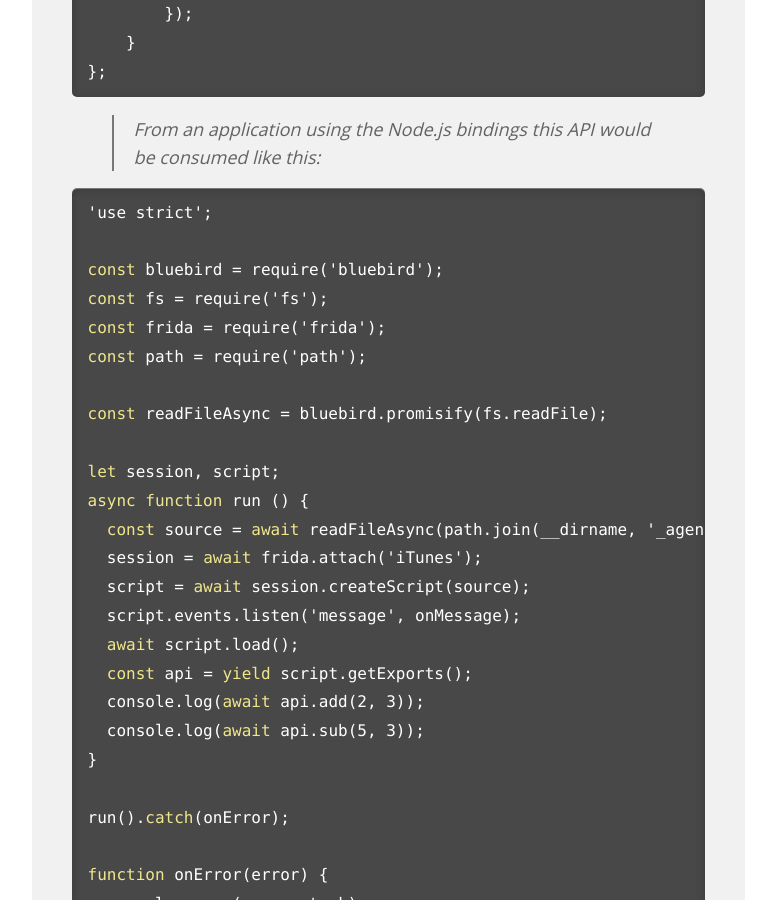
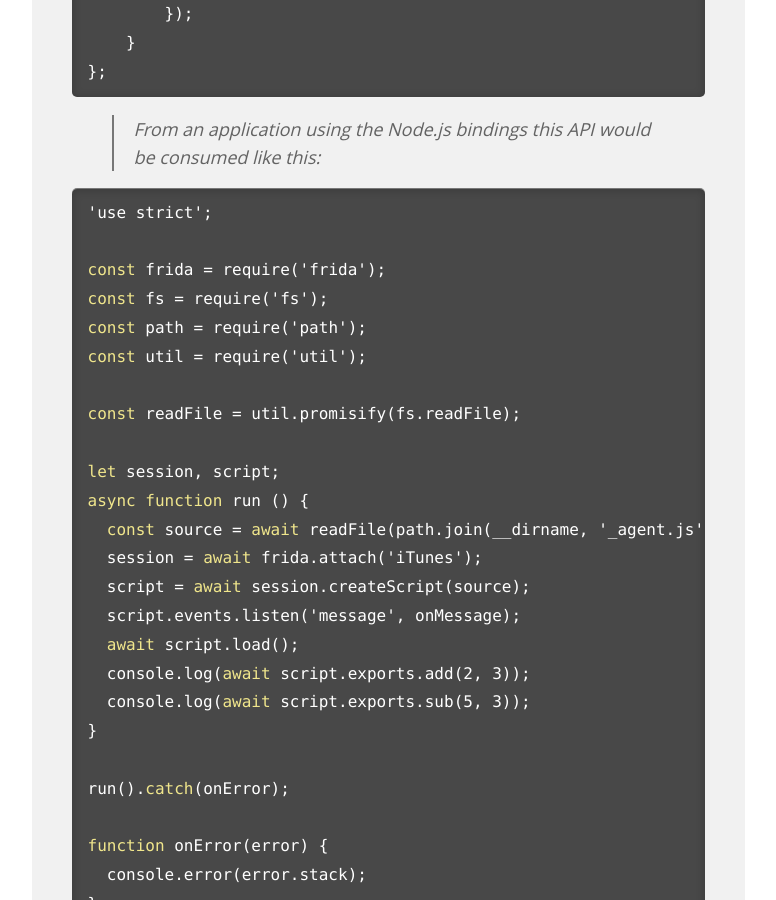
Before and after one commit to frida/frida-website, a Jekyll site: the page built from _docs/javascript-api.md, in a window 1280 px wide and 900 px high, scrolled down 4554 px. Shown: the whole window, without its empty margins (364-1140 px from the left). Built offline with Jekyll 4.4.1, drawn with Linux system fonts in a browser that asks for light colours.

Commit message:
Update the Node.js “rpc” example

```diff
--- a/_docs/javascript-api.md
+++ b/_docs/javascript-api.md
@@ -176,23 +176,22 @@ rpc.exports = {
 {% highlight js %}
 'use strict';
 
-const bluebird = require('bluebird');
+const frida = require('frida');
 const fs = require('fs');
-const frida = require('frida');
 const path = require('path');
-
-const readFileAsync = bluebird.promisify(fs.readFile);
+const util = require('util');
+
+const readFile = util.promisify(fs.readFile);
 
 let session, script;
 async function run () {
-  const source = await readFileAsync(path.join(__dirname, '_agent.js'), 'utf8');
+  const source = await readFile(path.join(__dirname, '_agent.js'), 'utf8');
   session = await frida.attach('iTunes');
   script = await session.createScript(source);
   script.events.listen('message', onMessage);
   await script.load();
-  const api = yield script.getExports();
-  console.log(await api.add(2, 3));
-  console.log(await api.sub(5, 3));
+  console.log(await script.exports.add(2, 3));
+  console.log(await script.exports.sub(5, 3));
 }
 
 run().catch(onError);
```
